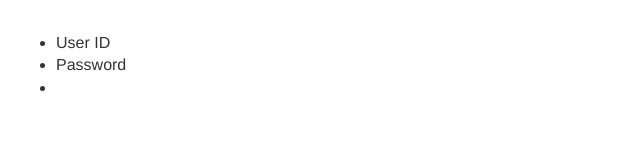
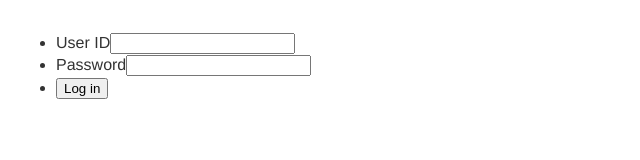
Before and after one commit to MuhRandy/learning-area, a plain HTML site: page form/basic-control/task/task1.html in a window 1280 px wide. Shown: the whole page, without its empty margins (0-640 px from the left). Drawn offline with Linux system fonts and the light colour scheme.

Commit message:
finish form basic control task

```diff
--- a/form/basic-control/task/task1.html
+++ b/form/basic-control/task/task1.html
@@ -21,9 +21,15 @@
   <body>
     <form>
       <ul>
-        <li>User ID</li>
-        <li>Password</li>
-        <li></li>
+        <li>
+          <label for="userID">User ID</label
+          ><input type="text" id="userID" name="user_id" />
+        </li>
+        <li>
+          <label for="pwd">Password</label
+          ><input type="password" name="password" id="pwd" />
+        </li>
+        <li><button type="submit">Log in</button></li>
       </ul>
     </form>
   </body>
```
Also changed, not shown: form/basic-control/task/task2.html (+5 -0 lines), form/basic-control/task/task3.html (+7 -0 lines).
